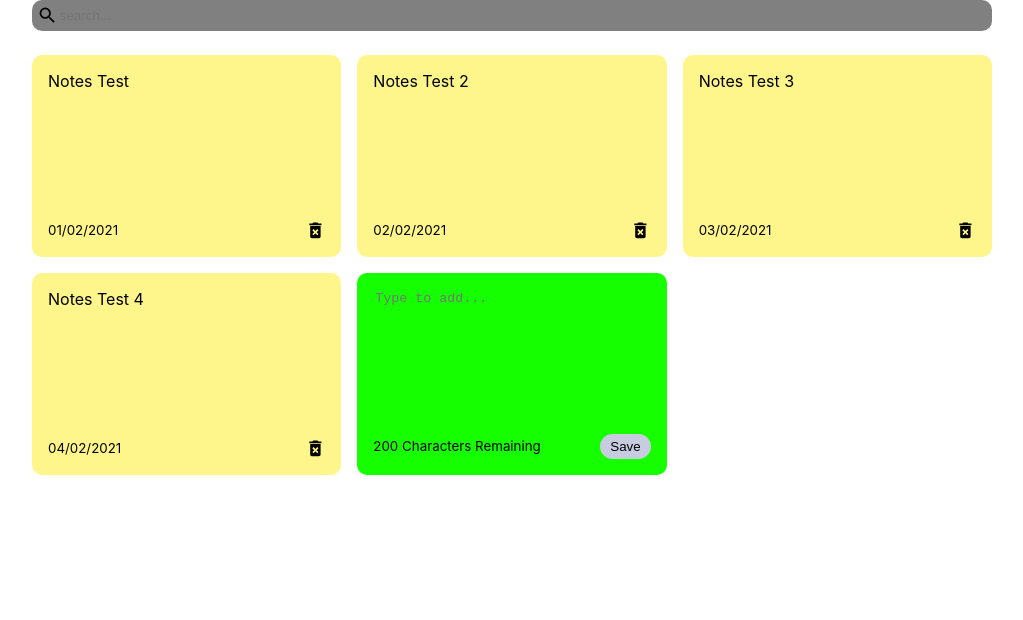
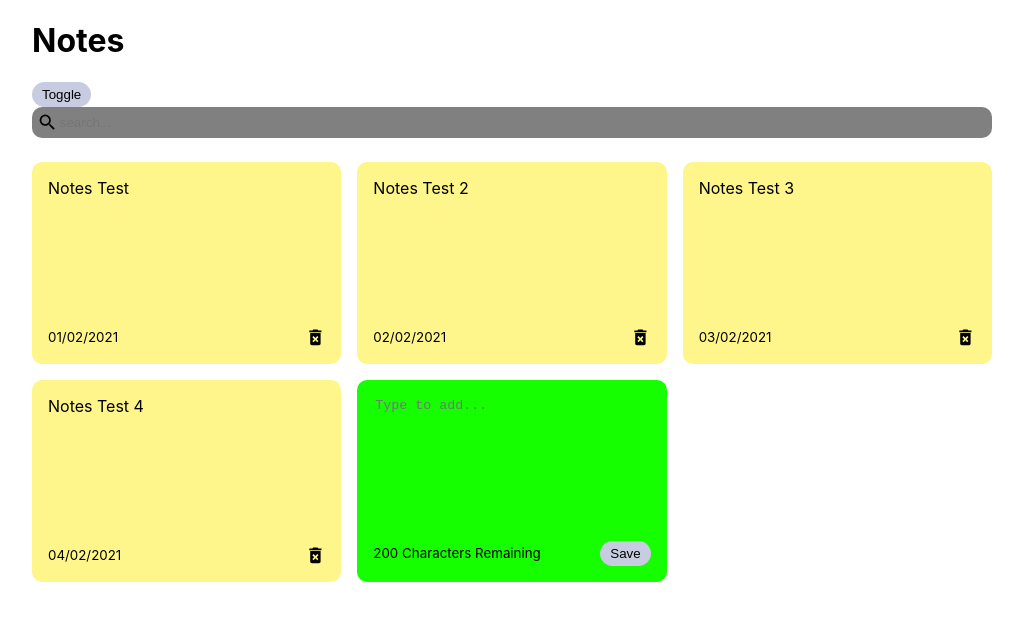
Before and after one commit to carlsondultra/React-Notes, a React (Create React App) app: page / in a window 1280 px wide. Shown: the top 620 px of the page, without its empty margins (128-1151 px from the left). Built offline with nearby package versions, Linux system fonts and the light colour scheme.

Commit message:
Rendering header component

```diff
--- a/src/App.js
+++ b/src/App.js
@@ -1,5 +1,6 @@
 import { useState } from "react";
-import { nanoid } from 'nanoid'
+import { nanoid } from 'nanoid';
+import Header from "./components/Header";
 import NotesList from "./components/NotesList";
 import Search from "./components/Search";
 
@@ -47,6 +48,7 @@ const deleteNote = (id) => {
 
   return (
     <div className="container">
+      <Header />
       <Search handleSearchNote={setSearchText}/>
       <NotesList
         notes={notes.filter((note) =>
--- a/src/components/Header.js
+++ b/src/components/Header.js
@@ -4,6 +4,7 @@ const Header = () => {
     return(
         <div className="header">
             <h1>Notes</h1>
+            <button className="save">Toggle</button>
         </div>
     )
 }
```
